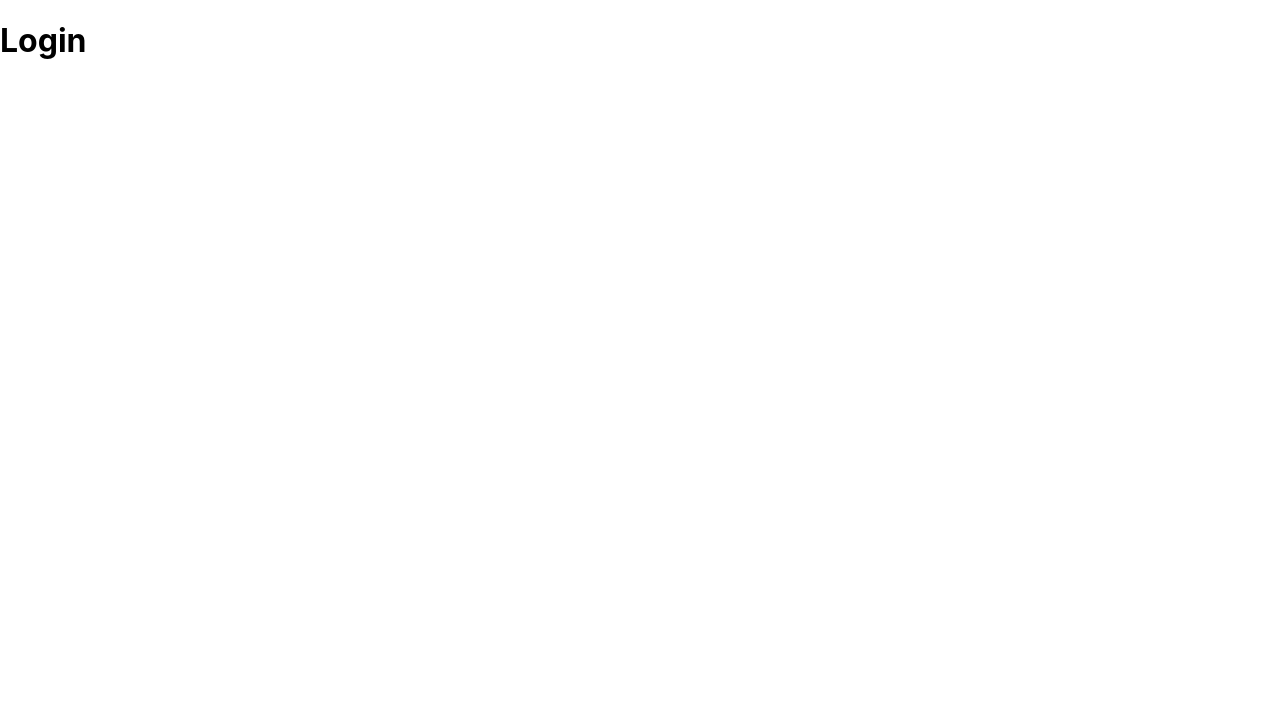
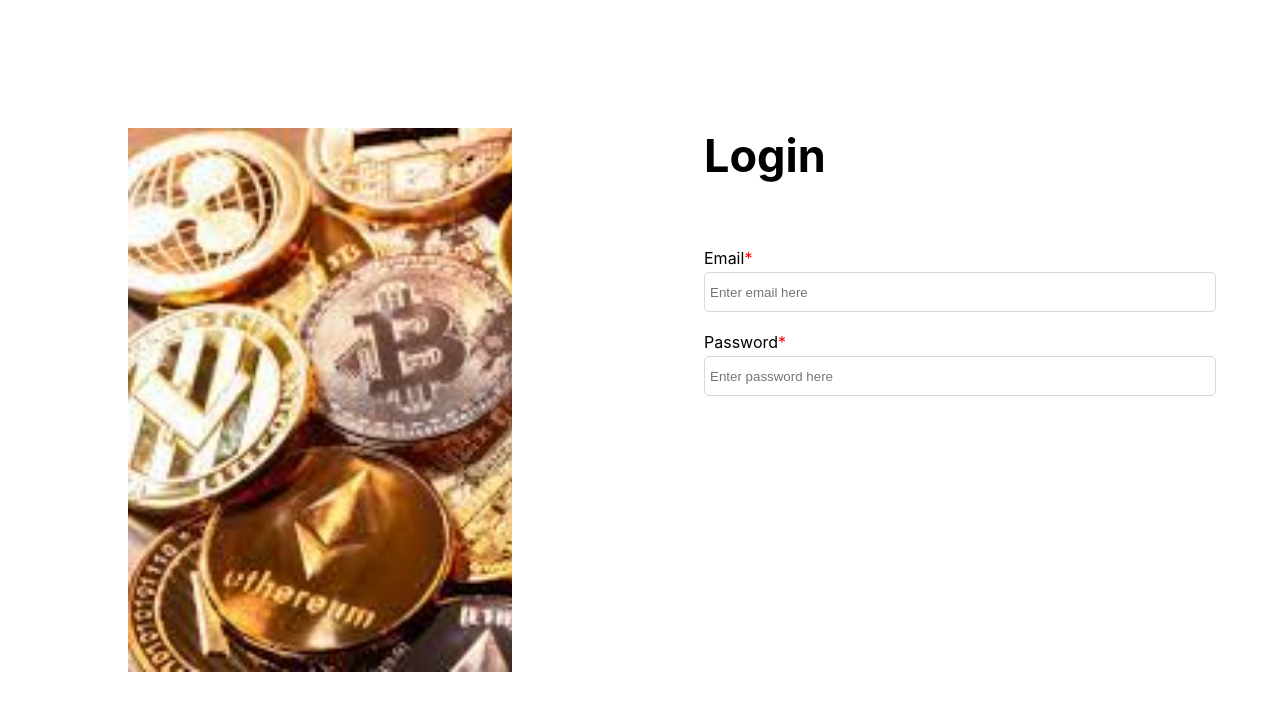
Before and after one commit to CodeLuminary/simple-ether-wallet, a React (Create React App) app in the folder frontend/: page / in a window 1280 px wide. Shown: the top 710 px of the page. Built offline with nearby package versions, Linux system fonts and the light colour scheme.

Commit message:
Login added

```diff
--- a/frontend/src/App.js
+++ b/frontend/src/App.js
@@ -1,6 +1,6 @@
 import './css/App.css';
 import { BrowserRouter as Router, Routes, Route } from 'react-router-dom';
-import Login from './css/views/login';
+import Login from './views/login';
 
 function App() {
   return (
--- a/frontend/src/css/App.css
+++ b/frontend/src/css/App.css
@@ -4,6 +4,36 @@
 [class *= "col-"]{
     float: left;
 }
+
+@import url('./constant.css');
+
+.input{
+    height: 40px;
+    border: 1px solid #d9d9d9;
+    border-radius: 5px;
+    width: 100%;
+    margin-bottom: 20px;
+    padding-left: 5px;
+}
+
+.label{
+    margin-bottom: 4px;display: inline-block;
+}
+.label-required::after{
+    content: '*';
+    color: red;
+}
+.btn{
+    height: 40px;
+    border: 2px solid var(--primary-color);
+    background-color: var(--primary-color);
+    color: #fff;
+    border-radius: 5px;cursor: pointer;
+}
+.btn:hover{
+    background: transparent;color: var(--primary-color);
+}
+.error{color: red}
 
 .col-1 {
     width: 8.33%
--- a/frontend/src/css/views/login.js
+++ /dev/null
@@ -1,11 +0,0 @@
-const Login = ()=>{
-    return (
-        <>
-            <div className="col-12">
-                <h1>Login</h1>
-            </div>
-        </>
-    )
-}
-
-export default Login;
--- /dev/null
+++ b/frontend/src/css/views/login.module.css
@@ -0,0 +1,18 @@
+.login > div:first-child{
+    display: flex;
+    justify-content: center;
+    align-items: center;
+}
+.login > div:first-child > div{
+    background-image: url('../../images/crypto.jpeg');
+    width: 100%;
+    background-size: cover;
+}
+.login h3{color: var(--primary-color);font-size: 45px;margin-top: 0px;}
+.login_btn{width: 100%;margin-top: 20px;font-weight: bold;font-size: 20px;}
+
+@media  screen and (min-width: 768px) {
+    .login > div:first-child{height: 100vh;padding: 10%;}
+    .login > div:first-child > div{height: 100%;}
+    .login > div:last-child{padding: 10% 5%;}
+}
--- /dev/null
+++ b/frontend/src/views/login.js
@@ -0,0 +1,26 @@
+import login_style from "../css/views/login.module.css"
+
+const Login = ()=>{
+    return (
+        <>
+            <div className={`col-12 ${login_style.login}`}>
+                <div className="col-6 col-sm-12">
+                    <div></div>
+                </div>
+                <div className="col-6 col-sm-12">
+                    <form >
+                        <h3>Login</h3>
+                        <span className="error"></span><br/>
+                        <span className="label label-required">Email</span><br/>
+                        <input className="input" type="text" placeholder="Enter email here" /><br/>
+                        <span className="label label-required">Password</span><br/>
+                        <input className="input" type="password" placeholder="Enter password here" /><br/>
+                        <input type="submit" value="Login" className={`btn ${login_style.login_btn}`} />
+                    </form>
+                </div>
+            </div>
+        </>
+    )
+}
+
+export default Login;
```
Also changed, not shown: frontend/src/images/crypto.jpeg (added).
